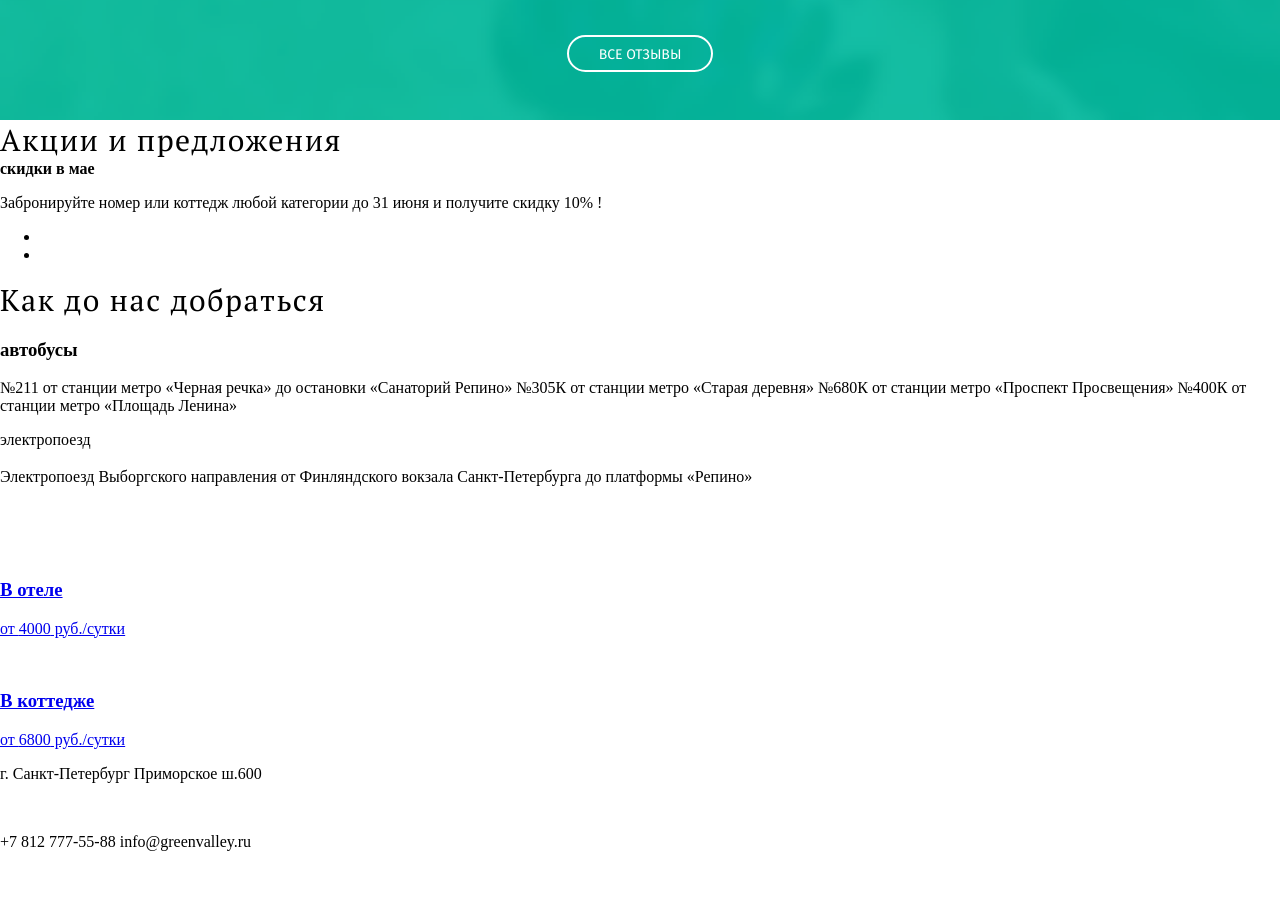
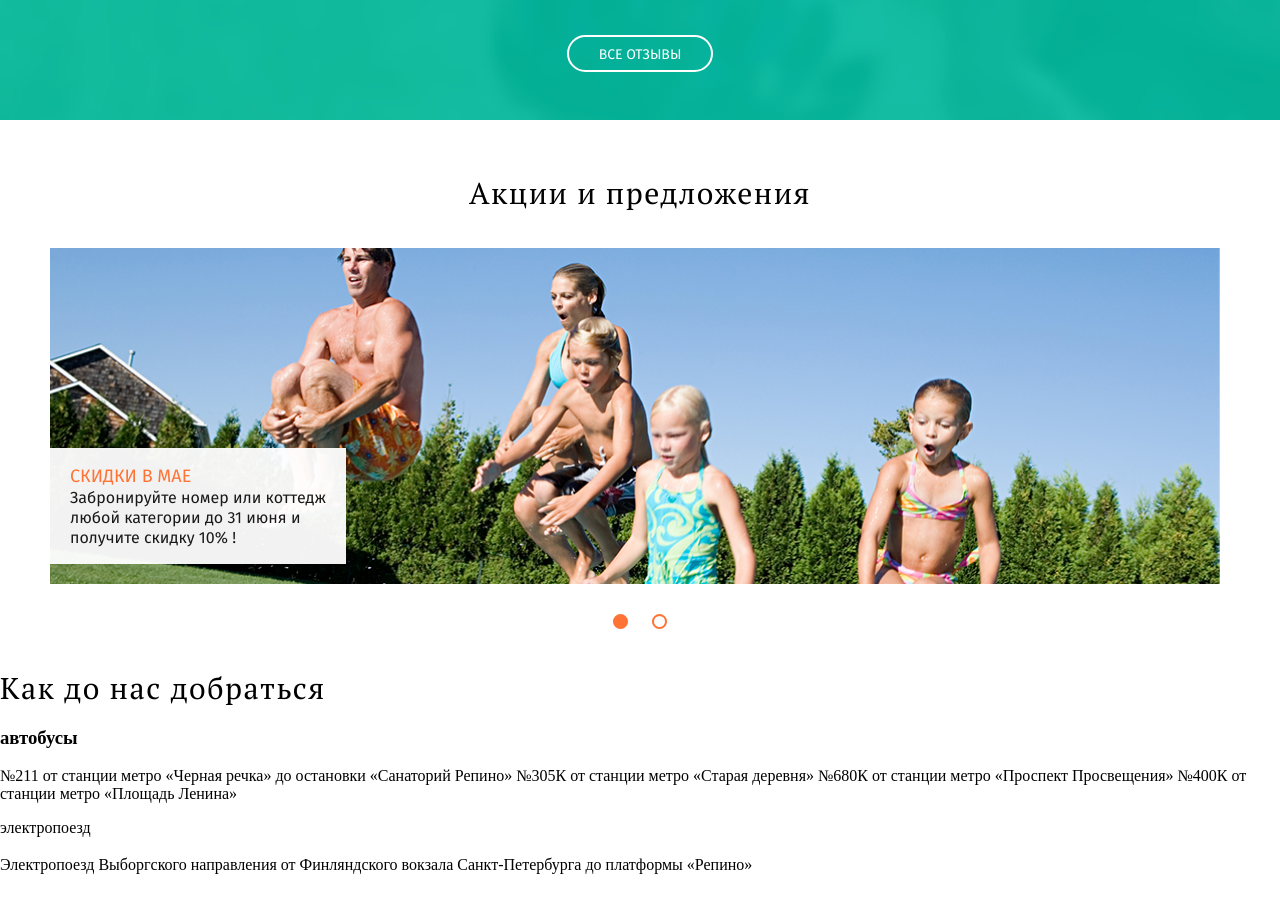
Before and after one commit to lopachenok/green-valley, a website: page app/index.html in a window 1280 px wide. Shown: the part 2189-3109 px from the top of the page. Before the commit the page ends 3056 px from the top, so only its background shows below. Drawn offline with Linux system fonts and the light colour scheme; files that its build step writes are made by us from their sources.

Commit message:
Action slider with css

```diff
--- /dev/null
+++ b/app/scss/actions-slider.scss
@@ -0,0 +1,84 @@
+.actions-slider{
+  width: 100%;
+  height: 370px;
+  overflow: hidden;
+  position: relative;
+
+  @media (min-width: $large-breakpoint) {
+      height: 420px;
+    }
+
+  &__item{
+    background: url(../img/weeretewrt.png) no-repeat center;
+    background-size: cover;
+    height: 296px;
+    margin-top: 35px;
+    position: relative;
+    transition: transform .4s ease-in-out;
+
+    @media (min-width: $large-breakpoint) {
+      height: 336px;
+    }
+
+    &:first-of-type{
+      transform: translate3d(-100%, 0, 0);
+    }
+    &:last-of-type{
+      transform: translate3d(100%, -100%, 0);
+    }
+
+    &--active:first-of-type{
+      transform: translate3d(0, 0, 0);
+    }
+    &--active:last-of-type {
+      transform: translate3d(0, -100%, 0);
+    }
+  }
+
+  &__inner{
+    width: 296px;
+    background-color: rgba(255, 255, 255, 0.95);
+    text-align: left;
+    padding: 16px 20px;
+    box-sizing: border-box;
+    position: absolute;
+    bottom: 20px;
+    left: 0px;
+  }
+
+  &__title{
+    color: $orange-color;
+    font: 500 18px / 24px $font-family;
+    text-transform: uppercase;
+  }
+
+  &__text{
+    color: #191919;
+    font: 400 16px / 20px $font-family;
+    margin: 0;
+  }
+
+  &__indicator{
+    position: absolute;
+    margin: 0;
+    padding: 0;
+    bottom: 0;
+    left: 50%;
+    transform: translateX(-50%);
+  }
+
+  &__indicator-item{
+    width: 15px;
+    height: 15px;
+    border-radius: 50%;
+    border: 2px solid $orange-color;
+    box-sizing: border-box;
+    display: inline-block;
+    margin: 0 10px;
+    cursor: pointer;
+
+    &--active{
+      background: $orange-color;
+    }
+  }
+}
--- /dev/null
+++ b/app/scss/actions.scss
@@ -0,0 +1,9 @@
+.actions{
+
+  &__inner{
+    @include container();
+    padding-top: 53px;
+    text-align: center;
+    padding-bottom: 35px;
+  }
+}
--- a/app/scss/section-title.scss
+++ b/app/scss/section-title.scss
@@ -1,11 +1,13 @@
 .section-title{
   color: #000000;
   font: 26px $font-family-banner;
-  margin: 0;
+  margin: 0 auto;
   letter-spacing: $letter-spacing;
+  width: 224px;
 
   @media(min-width: $medium-breakpoint) {
     font-size: 30px;
+    width: auto;
   }
 }
 
--- a/app/scss/style.scss
+++ b/app/scss/style.scss
@@ -16,3 +16,5 @@
 @import 'review-slider.scss';
 @import 'review-card.scss';
 @import 'section-title.scss';
+@import 'actions.scss';
+@import 'actions-slider.scss';
```
Also changed, not shown: app/index.html (+1 -0 lines), app/css/style.css, app/img/weeretewrt.png (added).
